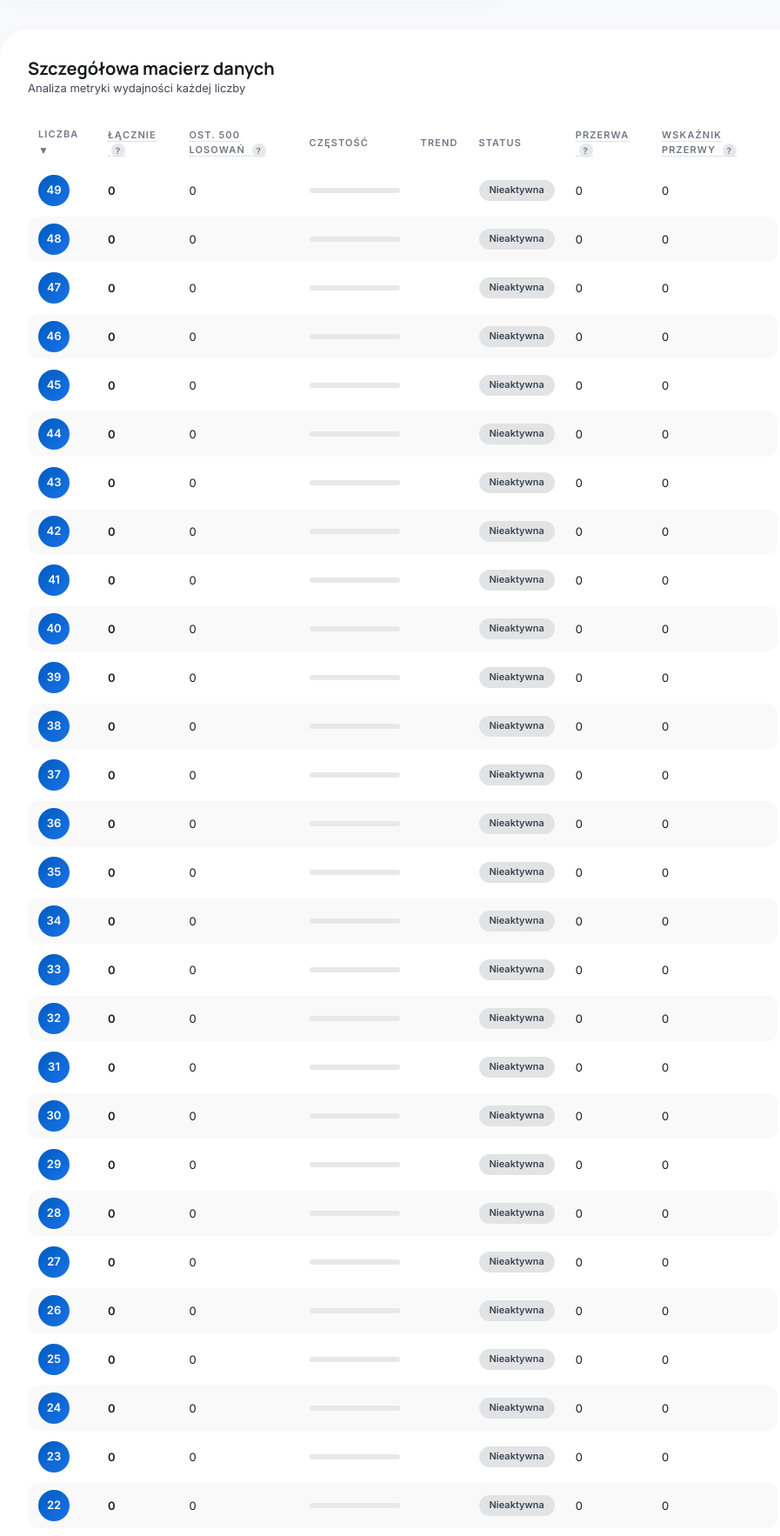
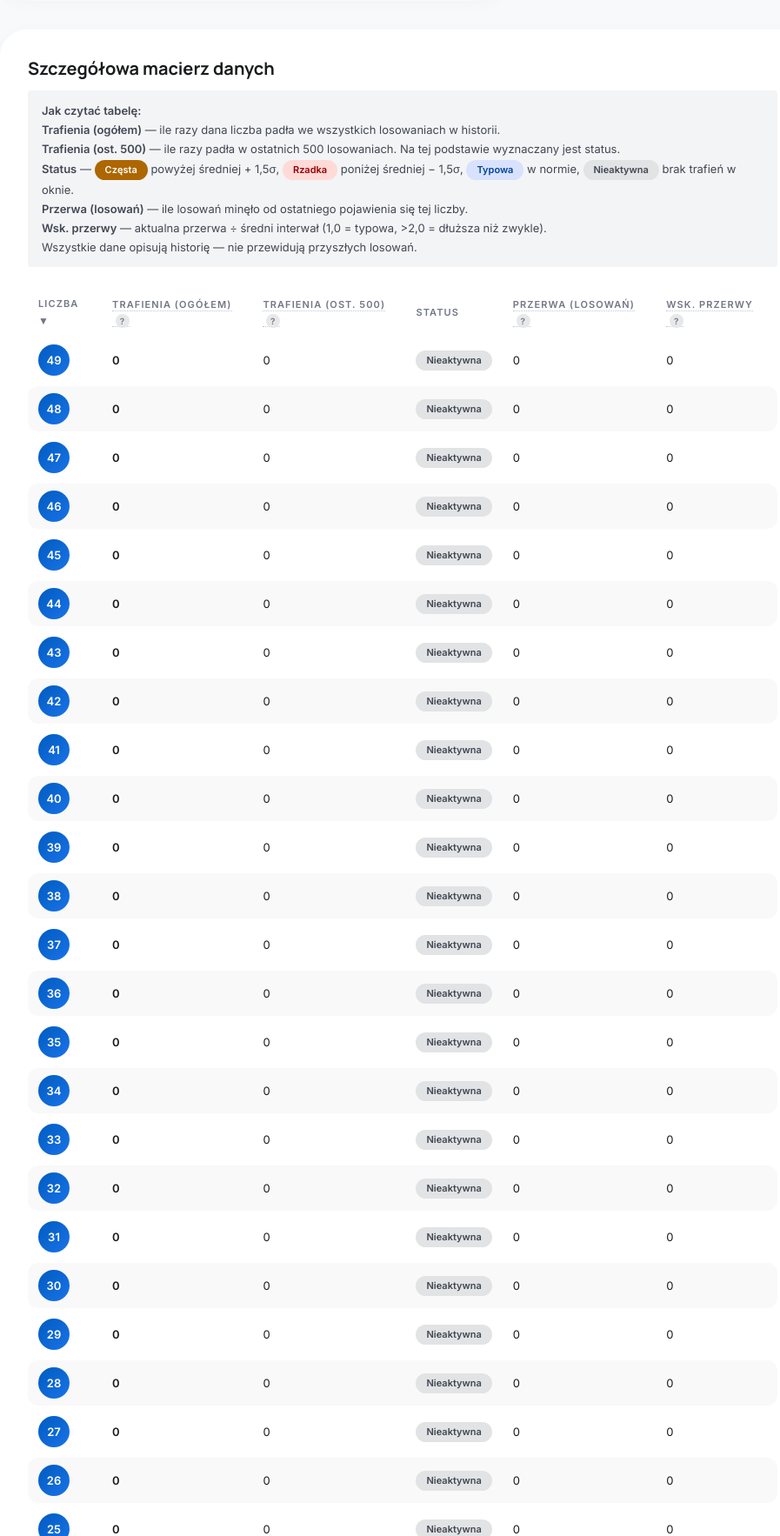
Before and after one commit to shpyo/analiza-gry-liczbowe, a PHP site: page /index.php?page=stats in a window 1280 px wide. Shown: the part 1522-3288 px from the top of the page at 87% size, without its empty margins (305-1202 px from the left). Run offline with PHP 8.4, Linux system fonts and the light colour scheme; data comes from the database, SQL or seed files in the repository; data that the repository does not hold is empty.

Commit message:
fix(ui): simplify stats table and improve column readability
Remove redundant Trend and Frequency columns that duplicated Status
information. Rename badges to neutral terms (Częsta/Rzadka/Typowa),
make column headers self-explanatory, and add a legend above the
table explaining how to read the data.

```diff
--- a/public/src/MetricTextProvider.php
+++ b/public/src/MetricTextProvider.php
@@ -14,11 +14,11 @@ final class MetricTextProvider
         'range_spread'       => 'Rozstęp',
         'last_digit_unique'  => 'Unikalne cyfry jedności',
         'profile_hash'       => 'Profil strukturalny',
-        'overdue_score'      => 'Wskaźnik przerwy',
-        'current_gap'        => 'Przerwa',
+        'overdue_score'      => 'Wsk. przerwy',
+        'current_gap'        => 'Przerwa (losowań)',
         'avg_interval'       => 'Śr. co ile losowań',
-        'window_freq'        => 'Ost. 500 losowań',
-        'total_freq'         => 'Łącznie',
+        'window_freq'        => 'Trafienia (ost. 500)',
+        'total_freq'         => 'Trafienia (ogółem)',
     ];
 
     public function label(string $key): string
--- a/public/stats.php
+++ b/public/stats.php
@@ -452,10 +452,20 @@ $maxDecadeFreq = max(1, ...array_values($decadeFreq));
 
 <!-- Granular Data Matrix -->
 <div class="card">
-    <div class="flex justify-between items-center mb-6" style="flex-wrap:wrap;gap:1rem;">
-        <div>
-            <h2 class="text-headline-md">Szczegółowa macierz danych</h2>
-            <p class="text-body-sm text-on-surface-variant">Analiza metryki wydajności każdej liczby</p>
+    <div class="mb-6">
+        <h2 class="text-headline-md">Szczegółowa macierz danych</h2>
+        <div style="margin-top:0.75rem;padding:0.75rem 1rem;background:var(--surface-container-low);border-radius:var(--radius-sm);font-size:0.8125rem;line-height:1.7;color:var(--on-surface-variant);">
+            <strong>Jak czytać tabelę:</strong><br>
+            <strong>Trafienia (ogółem)</strong> &mdash; ile razy dana liczba padła we wszystkich losowaniach w historii.<br>
+            <strong>Trafienia (ost. <?= AnalysisConfig::WINDOW_SIZE ?>)</strong> &mdash; ile razy padła w ostatnich <?= AnalysisConfig::WINDOW_SIZE ?> losowaniach. Na tej podstawie wyznaczany jest status.<br>
+            <strong>Status</strong> &mdash;
+            <?= render_badge('Częsta', 'hot') ?> powyżej średniej + 1,5&sigma;,
+            <?= render_badge('Rzadka', 'cold') ?> poniżej średniej &minus; 1,5&sigma;,
+            <?= render_badge('Typowa', 'stable') ?> w normie,
+            <?= render_badge('Nieaktywna', 'rare') ?> brak trafień w oknie.<br>
+            <strong>Przerwa (losowań)</strong> &mdash; ile losowań minęło od ostatniego pojawienia się tej liczby.<br>
+            <strong>Wsk. przerwy</strong> &mdash; aktualna przerwa ÷ średni interwał (1,0 = typowa, &gt;2,0 = dłuższa niż zwykle).<br>
+            Wszystkie dane opisują historię &mdash; nie przewidują przyszłych losowań.
         </div>
     </div>
 
@@ -466,8 +476,6 @@ $maxDecadeFreq = max(1, ...array_values($decadeFreq));
                 <th><a href="<?= h(stats_sort_url('num')) ?>">Liczba<?= sort_arrow('num') ?></a></th>
                 <th><a href="<?= h(stats_sort_url('total_freq')) ?>"><?= $kit->texts()->renderTooltip('total_freq', $gameDef) ?><?= sort_arrow('total_freq') ?></a></th>
                 <th><a href="<?= h(stats_sort_url('window_freq')) ?>"><?= $kit->texts()->renderTooltip('window_freq', $gameDef) ?><?= sort_arrow('window_freq') ?></a></th>
-                <th>Częstość</th>
-                <th>Trend</th>
                 <th>Status</th>
                 <th><a href="<?= h(stats_sort_url('current_gap')) ?>"><?= $kit->texts()->renderTooltip('current_gap', $gameDef) ?><?= sort_arrow('current_gap') ?></a></th>
                 <th><a href="<?= h(stats_sort_url('overdue_score')) ?>"><?= $kit->texts()->renderTooltip('overdue_score', $gameDef) ?><?= sort_arrow('overdue_score') ?></a></th>
@@ -483,35 +491,21 @@ $maxDecadeFreq = max(1, ...array_values($decadeFreq));
 
             if ($isInactive) {
                 $statusBadge = render_badge('Nieaktywna', 'rare');
-                $trendIcon   = '';
             } elseif ($isHot) {
-                $statusBadge = render_badge('Gorąca', 'hot');
-                $trendIcon   = '<span class="material-symbols-outlined text-primary" style="font-size:1.125rem;">trending_up</span>';
+                $statusBadge = render_badge('Częsta', 'hot');
             } elseif ($isCold) {
-                $statusBadge = render_badge('Zimna', 'cold');
-                $trendIcon   = '<span class="material-symbols-outlined text-error" style="font-size:1.125rem;">trending_down</span>';
+                $statusBadge = render_badge('Rzadka', 'cold');
             } else {
-                $statusBadge = render_badge('Stabilna', 'stable');
-                $trendIcon   = '<span class="material-symbols-outlined text-primary" style="font-size:1.125rem;">trending_up</span>';
+                $statusBadge = render_badge('Typowa', 'stable');
             }
 
             // Number ball style
             $ballMod = $isHot ? 'sm ball--hot' : 'sm';
-
-            // Frequency bar width
-            $freqPct = $maxFreq > 0 ? round($row['window_freq'] / $maxFreq * 100) : 0;
-            $freqBarColor = $isHot ? 'var(--tertiary)' : 'var(--secondary-container)';
             ?>
             <tr>
                 <td><?= render_ball($row['num'], $ballMod) ?></td>
                 <td><strong><?= h((string)$row['total_freq']) ?></strong></td>
                 <td><?= h((string)$row['window_freq']) ?></td>
-                <td style="min-width:8rem;">
-                    <div class="progress-bar" style="height:0.375rem;">
-                        <div class="progress-bar__fill" style="width:<?= $freqPct ?>%;background:<?= $freqBarColor ?>;"></div>
-                    </div>
-                </td>
-                <td><?= $trendIcon ?></td>
                 <td><?= $statusBadge ?></td>
                 <td><?= h((string)$row['current_gap']) ?></td>
                 <td<?= $row['overdue_score'] > AnalysisConfig::OVERDUE_CRITICAL ? ' style="color:var(--outline);font-weight:600;"' : ($row['overdue_score'] > AnalysisConfig::OVERDUE_WARNING ? ' style="color:var(--outline);"' : '') ?> title="Stosunek przerwy do średniego interwału. Wysoka wartość NIE oznacza zwiększonego prawdopodobieństwa wylosowania."><?= h((string)$row['overdue_score']) ?></td>
```
